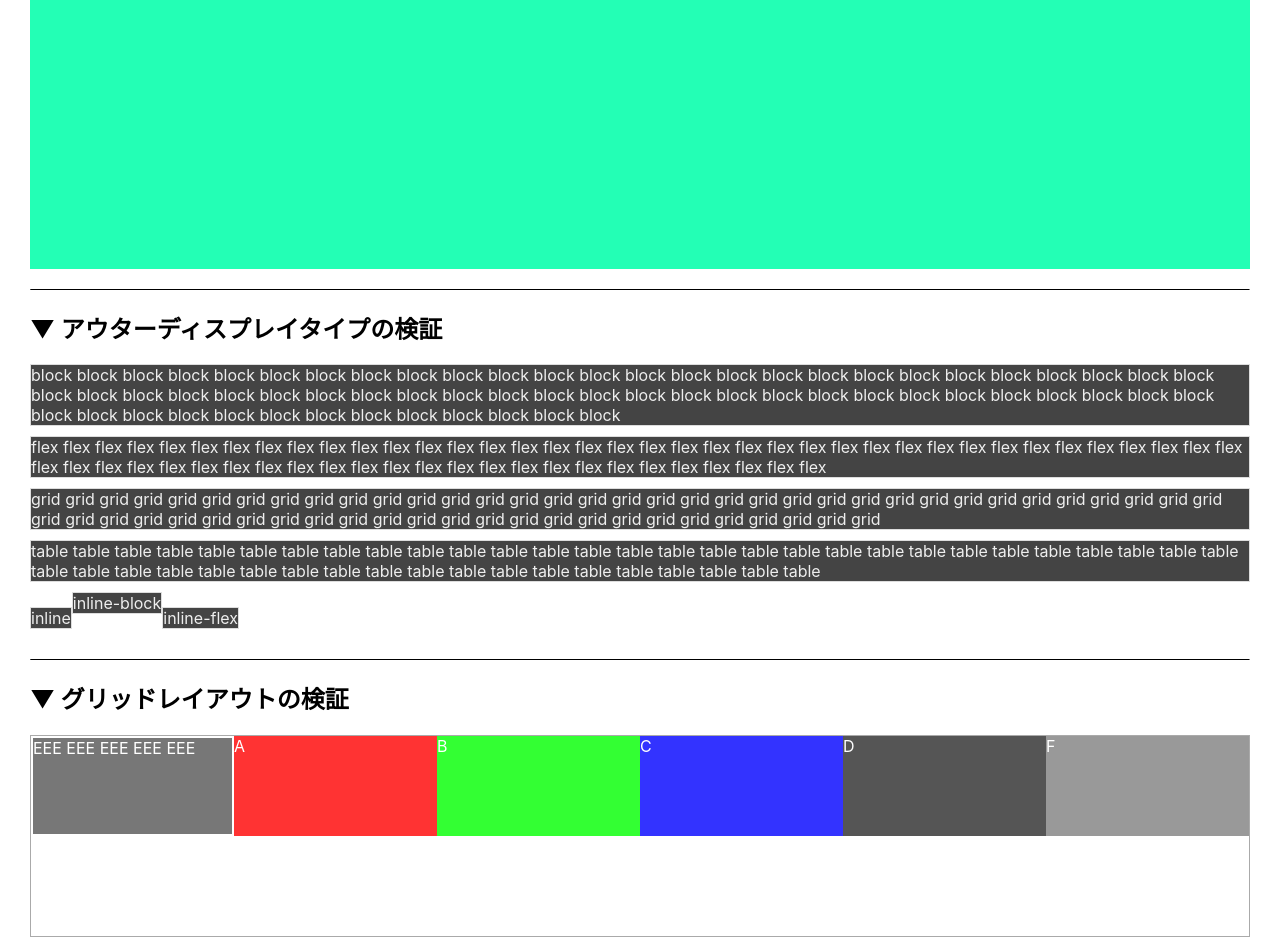
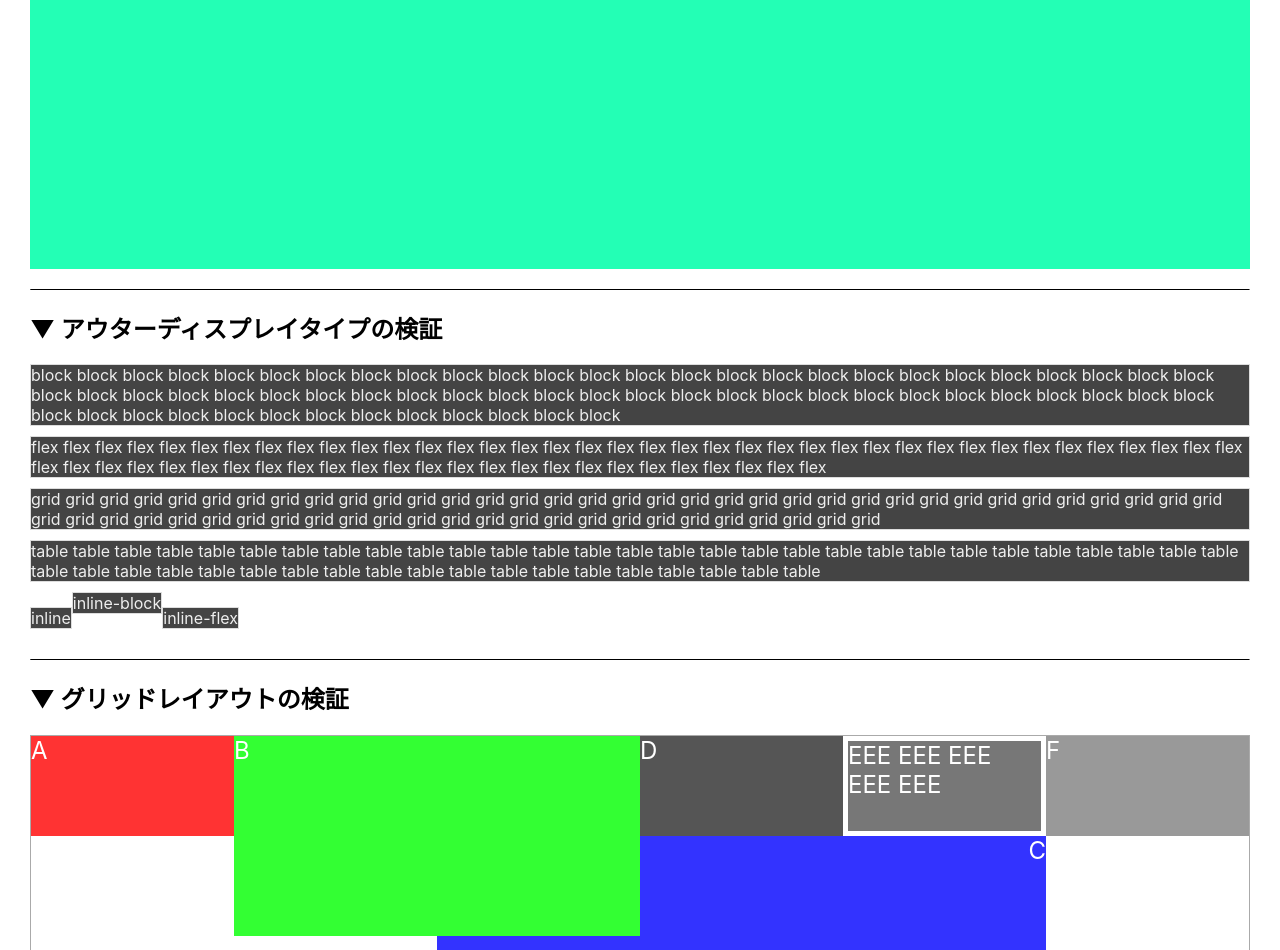
Before and after one commit to 02kK/nextjs-chaotic-playground, a Next.js app: page /playground/style in a window 1280 px wide. Shown: the part 3555-4505 px from the top of the page. Built offline with nearby package versions, Linux system fonts and the light colour scheme.

Commit message:
グリッドラインによるアイテムの配置検証

```diff
--- a/src/pages/playground/style.tsx
+++ b/src/pages/playground/style.tsx
@@ -421,25 +421,35 @@ const SDiv5 = styled.div`
 const SDiv6 = styled.div`
   .grid_container {
     display: grid;
-    grid-template-rows: repeat(2, 100px);
+    grid-template-rows: 100px;
     grid-template-columns: repeat(auto-fit, minmax(150px, 1fr));
+    grid-auto-rows: 100px;
     border: 1px solid #aaa;
     color: #fff;
+    div {
+      font-size: 24px;
+    }
     .A {
       background-color: #f33;
     }
     .B {
       background-color: #3f3;
+      grid-row: 1 / 3;
+      grid-column: 2 / 4;
+      z-index: 999;
     }
     .C {
       background-color: #33f;
+      text-align: right;
+      grid-row: 2 / span 2;
+      grid-column: 3 / span 3;
     }
     .D {
       background-color: #555;
     }
     .E {
-      order: -1;
-      margin: 2px;
+      /* order: -1; */
+      margin: 5px;
       background-color: #777;
     }
     .F {
```
